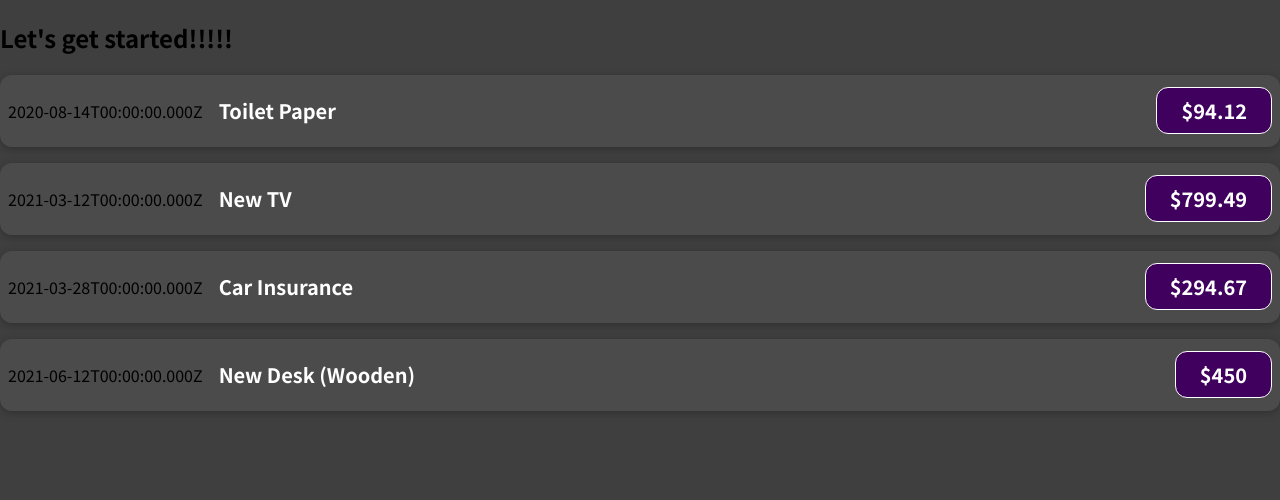
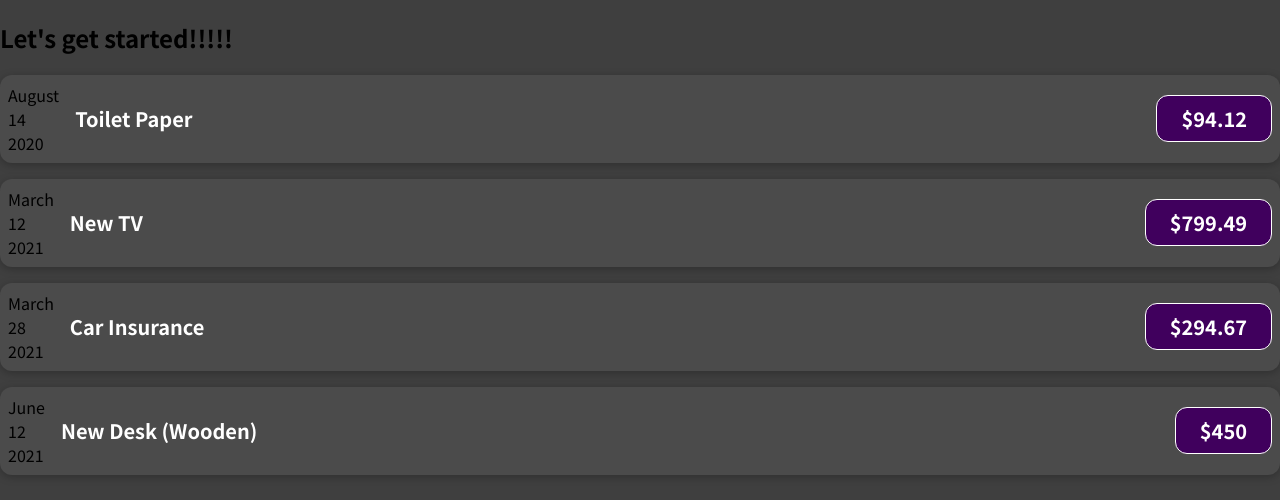
Before and after one commit to danjohnson3141/react-2023, a JavaScript app: page / in a window 1280 px wide. Shown: the top 500 px of the page. Built offline with nearby package versions, Linux system fonts and the light colour scheme.

Commit message:
modularize

```diff
--- /dev/null
+++ b/src/components/ExpenseDate.js
@@ -0,0 +1,15 @@
+function ExpenseDate(props) {
+  const month = props.date.toLocaleString('en-US', { month: 'long' })
+  const day = props.date.toLocaleString('en-US', { day: '2-digit' })
+  const year = props.date.getFullYear()
+
+  return (
+    <div>
+      <div>{month}</div>
+      <div>{day}</div>
+      <div>{year}</div>
+    </div>
+  )
+}
+
+export default ExpenseDate
--- a/src/components/ExpenseItem.js
+++ b/src/components/ExpenseItem.js
@@ -1,12 +1,14 @@
+import ExpenseDate from './ExpenseDate'
 import './ExpenseItem.css'
 
 function ExpenseItem(props) {
+
   return (
-    <div className='expense-item'>
-      <div><p>{props.date?.toISOString()}</p></div>
-      <div className='expense-item__description'>
+    <div className="expense-item">
+      <ExpenseDate date={props.date} />
+      <div className="expense-item__description">
         <h2>{props.title}</h2>
-        <div className='expense-item__price'>${props.amount}</div>
+        <div className="expense-item__price">${props.amount}</div>
       </div>
     </div>
   )
```
